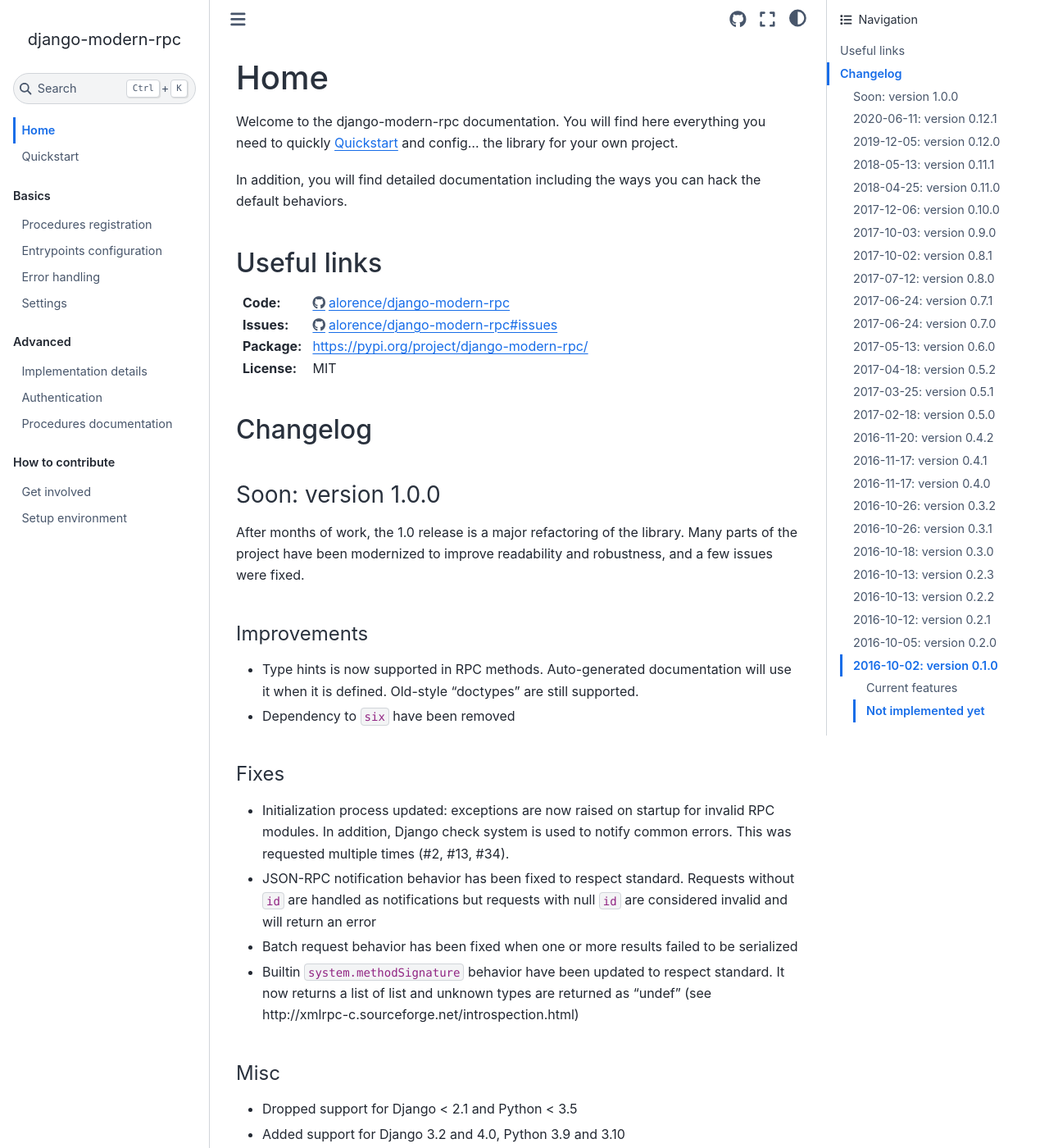
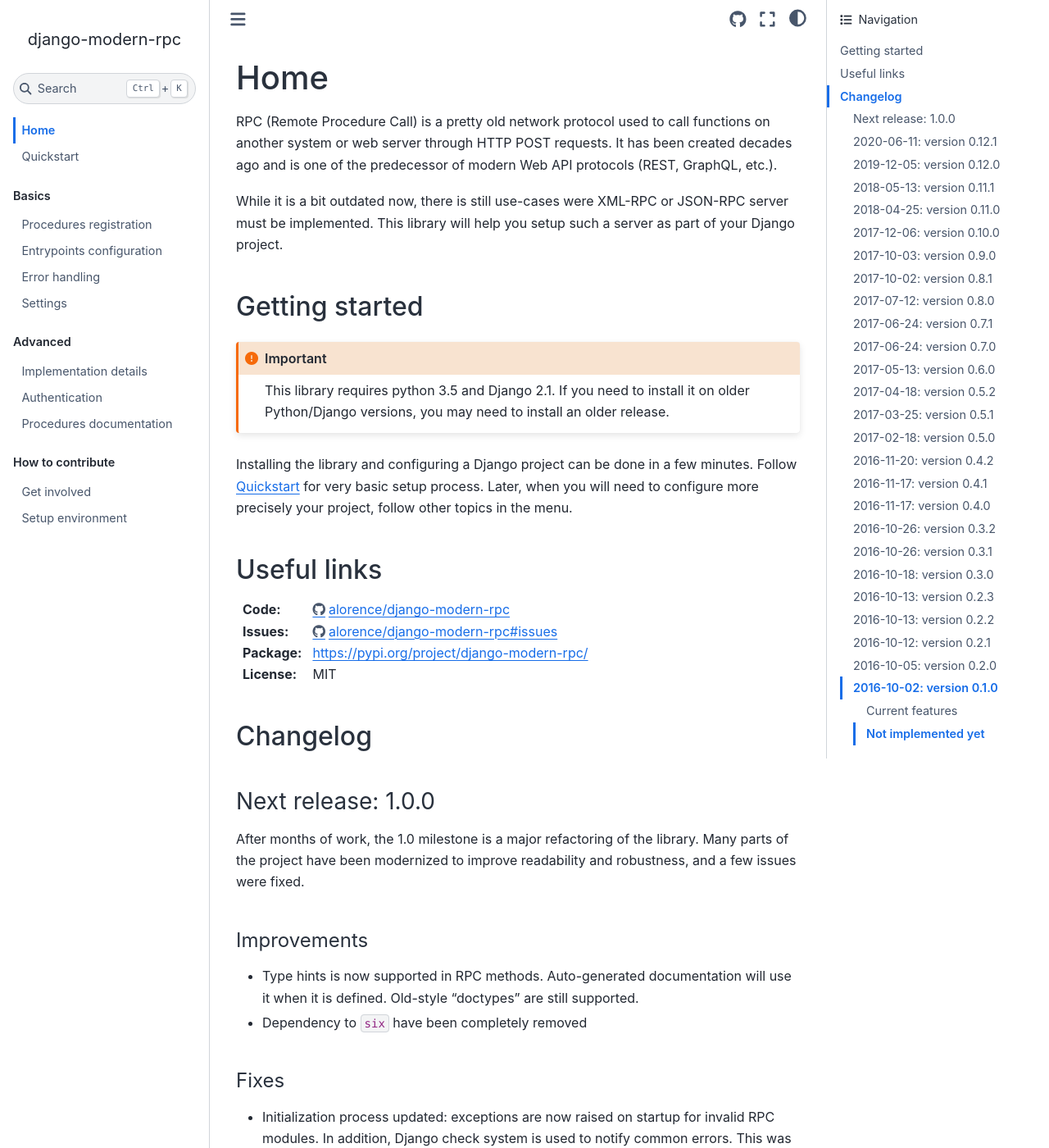
Before and after one commit to alorence/django-modern-rpc, a Sphinx documentation site: the page built from docs/index.rst, in a window 1280 px wide and 1400 px high. Shown: the whole window at 82% size. Built offline with Sphinx 7.4.7 and the Sphinx Book theme 1.1.4, drawn with Linux system fonts in a browser that asks for light colours; some of the changed text lies outside the part shown.

Commit message:
Update README, CHANGELOG and docs index

```diff
--- a/CHANGELOG.md
+++ b/CHANGELOG.md
@@ -1,14 +1,14 @@
 # Changelog
 
-## Soon: version 1.0.0
+## Next release: 1.0.0
 
-After months of work, the 1.0 release is a major refactoring of the library. Many parts of the project have been
+After months of work, the 1.0 milestone is a major refactoring of the library. Many parts of the project have been
 modernized to improve readability and robustness, and a few issues were fixed.
 
 ### Improvements
   - Type hints is now supported in RPC methods. Auto-generated documentation will use it when it is defined.
   Old-style "doctypes" are still supported.
-  - Dependency to `six` have been removed
+  - Dependency to `six` have been completely removed
 
 ### Fixes
   - Initialization process updated: exceptions are now raised on startup for invalid RPC modules. In addition, Django
@@ -16,13 +16,15 @@
   - JSON-RPC notification behavior has been fixed to respect standard. Requests without `id` are handled as
   notifications but requests with null `id` are considered invalid and will return an error
   - Batch request behavior has been fixed when one or more results failed to be serialized
-  - Builtin `system.methodSignature` behavior have been updated to respect standard. It now returns a list of list and
-  unknown types are returned as "undef" (see http://xmlrpc-c.sourceforge.net/introspection.html)
+  - Builtin `system.methodSignature` behavior have been updated to respect standard. It now returns a list of
+  list and unknown types are returned as "undef" (see http://xmlrpc-c.sourceforge.net/introspection.html)
 
 ### Misc
   - Dropped support for Django < 2.1 and Python < 3.5
-  - Added support for Django 3.2 and 4.0, Python 3.9 and 3.10
-  - Documentation tree was completely reworked for clarity and simplicity. See <https://django-modern-rpc.rtfd.io>
+  - Added support for Python 3.9 and 3.10
+  - Added support for Django 3.2 and 4.0
+  - Documentation tree was completely reworked for clarity and simplicity. A new theme (Book) is now used to improve
+  readability. See <https://django-modern-rpc.rtfd.io>.
   - Poetry is now used to configure project dependencies and build distributions. The new `pyproject.toml` file
   completely replaces `setup.py`, `setup.cfg`, `MANIFEST.in` and `requirements.txt` to centralize all dependencies,
   external tools settings (pytest, flake8, etc.) and packaging configuration
@@ -34,11 +36,13 @@
   almost 700 tests executed to cover as most situations as possible
 
 ### API Changes
-  - A new `modernrpc.core.Protocol` enum has been introduced to enforce correct protocol value when needed. (#29, #30)
+  - A new `modernrpc.core.Protocol` enum has been introduced to enforce correct protocol value when needed. (#29, #30).
+  This new class replaces `modernrpc.core.JSONRPC_PROTOCOL` and `modernrpc.core.XMLRPC_PROTOCOL` but aliases were
+  created for backward compatibility.
   - When an authentication error is raised, the returned status code is now 200 instead of 403 for consistency with
   batch and system.multicall requests (#35)
-  - `RPCUnknownMethod` exception has been renamed to `RPCMethodNotFound`. An alias has been created to ensure backward
-  compatibility
+  - `RPCUnknownMethod` exception has been renamed to `RPCMethodNotFound`. An alias has been created
+  for backward compatibility
 
 
 ## 2020-06-11: version 0.12.1
--- a/docs/index.rst
+++ b/docs/index.rst
@@ -1,10 +1,22 @@
 Home
 ====
 
-Welcome to the django-modern-rpc documentation. You will find here everything you need
-to quickly :doc:`basics/quickstart` and config... the library for your own project.
+RPC (Remote Procedure Call) is a pretty old network protocol used to call functions on another system or web server
+through HTTP POST requests. It has been created decades ago and is one of the predecessor of modern Web API protocols
+(REST, GraphQL, etc.).
 
-In addition, you will find detailed documentation including the ways you can hack the default behaviors.
+While it is a bit outdated now, there is still use-cases were XML-RPC or JSON-RPC server must be implemented. This
+library will help you setup such a server as part of your Django project.
+
+Getting started
+---------------
+
+.. important:: This library requires python 3.5 and Django 2.1. If you need to install it on older Python/Django
+   versions, you may need to install an older release.
+
+Installing the library and configuring a Django project can be done in a few minutes. Follow :doc:`basics/quickstart`
+for very basic setup process. Later, when you will need to configure more precisely your project, follow other topics
+in the menu.
 
 Useful links
 ------------
```
Also changed, not shown: README.md (+3 -3 lines).
